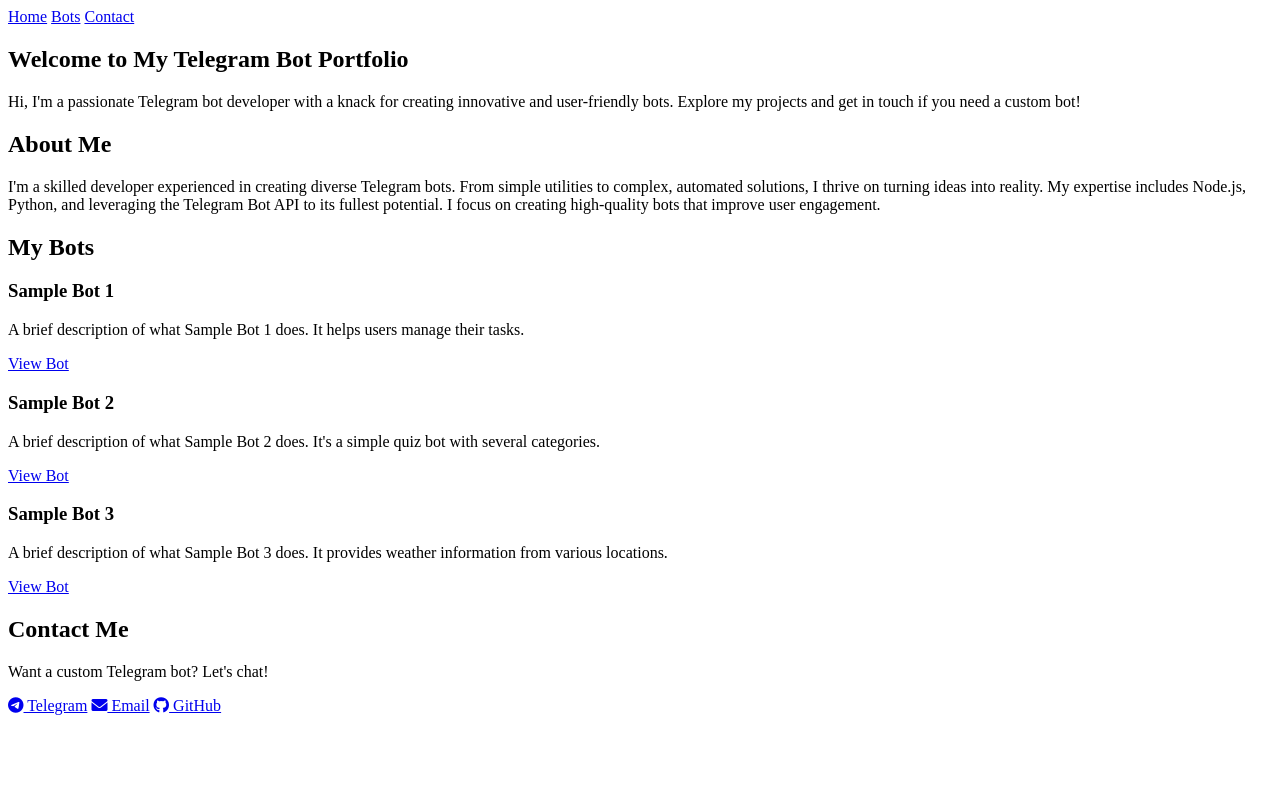
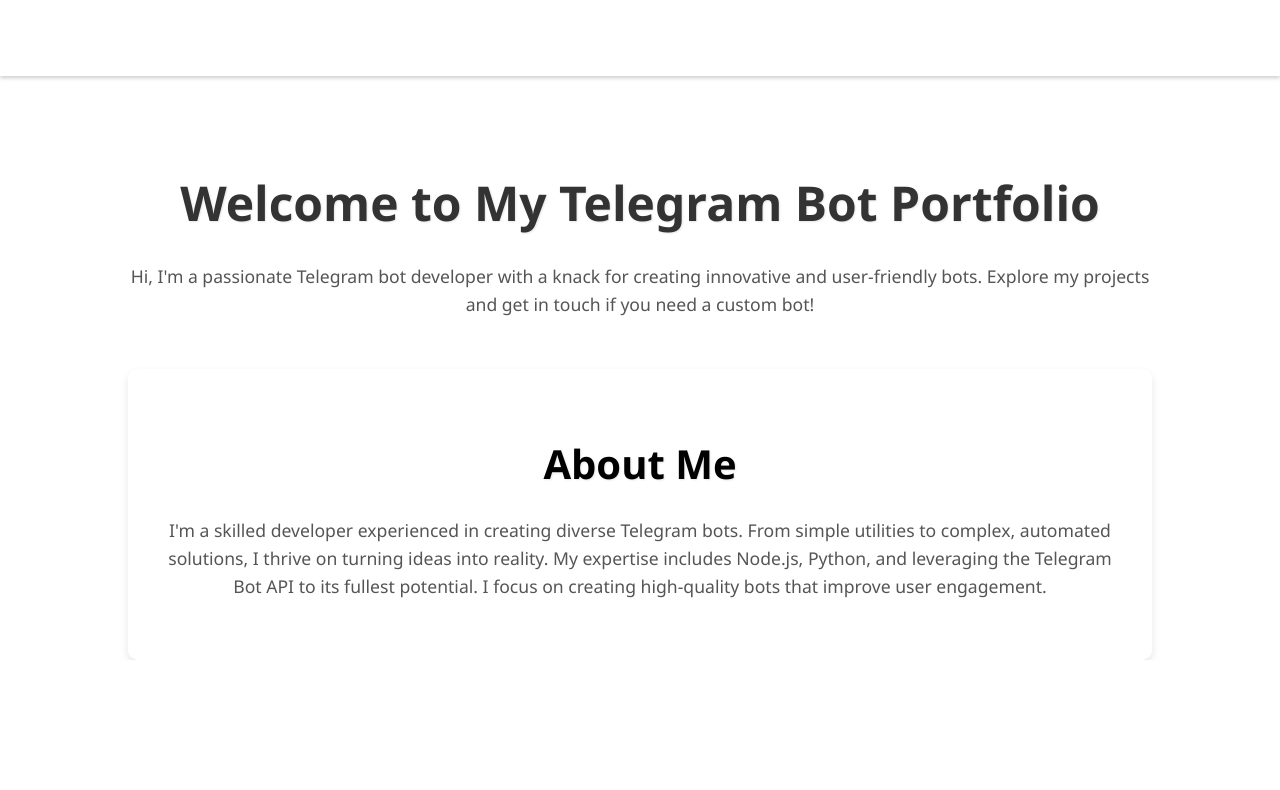
Before and after one commit to FAJTech/Mini-App-Portfolio, a plain HTML site: page index.html in a window 1280 px wide. Shown: the top 790 px of the page. Drawn offline with Linux system fonts and the light colour scheme; a script that the page names is missing.

Commit message:
Update index.html

```diff
--- a/index.html
+++ b/index.html
@@ -7,6 +7,233 @@
     <link rel="stylesheet" href="styles.css">
     <link rel="stylesheet" href="https://cdnjs.cloudflare.com/ajax/libs/font-awesome/6.0.0/css/all.min.css" integrity="sha512-9usAa10IRO0HhonpyAIVpjrylPvoDwiPUiKdWk5t3PyolY1cOd4DSE0Ga+ri4AuTroPR5aQvXU9xC6qOPnzFeg==" crossorigin="anonymous" referrerpolicy="no-referrer" />
     <script src="https://telegram.org/js/telegram-web-app.js"></script>
+    <style>
+    /* styles.css */
+
+body {
+    font-family: 'Segoe UI', Tahoma, Geneva, Verdana, sans-serif;
+    margin: 0;
+    padding: 0;
+    background-color: #f4f4f4;
+    color: #333;
+    line-height: 1.6;
+}
+
+.container {
+    width: 80%;
+    margin: auto;
+    overflow: hidden;
+    padding: 0 20px; /* Add padding for mobile */
+}
+
+/* Navigation Bar */
+.navbar {
+    background-color: #333;
+    color: #fff;
+    overflow: hidden;
+    position: sticky;
+    top: 0;
+    z-index: 100;
+    box-shadow: 0 2px 4px rgba(0, 0, 0, 0.2); /* Subtle shadow */
+}
+
+.navbar .container {
+    display: flex;
+    justify-content: space-around;
+    align-items: center;
+    padding: 15px 0;
+}
+
+.navbar a {
+    color: #fff;
+    text-decoration: none;
+    padding: 10px 15px;
+    border-radius: 5px;
+    transition: background-color 0.3s ease; /* Smooth transition for hover */
+}
+
+.navbar a:hover {
+    background-color: #555;
+}
+
+/* Sections */
+.section {
+    padding: 50px 0;
+    text-align: center;
+}
+
+.section h2 {
+    font-size: 2.5em;
+    margin-bottom: 20px;
+    color: #333;
+    text-shadow: 1px 1px 2px rgba(0, 0, 0, 0.1); /* Subtle text shadow */
+}
+
+.section p {
+    font-size: 1.1em;
+    margin-bottom: 30px;
+    color: #555;
+}
+
+/* Home Section */
+.intro-section {
+    margin-bottom: 50px;
+}
+
+.intro-section h1 {
+    font-size: 3em;
+    color: #333;
+    margin-bottom: 20px;
+    text-shadow: 1px 1px 2px rgba(0, 0, 0, 0.1); /* Subtle text shadow */
+}
+
+.about-me {
+    background-color: #fff;
+    padding: 30px;
+    border-radius: 10px;
+    box-shadow: 0 4px 8px rgba(0, 0, 0, 0.1); /* Subtle shadow */
+}
+
+/* Bots Section */
+.bot-grid {
+    display: grid;
+    grid-template-columns: repeat(auto-fit, minmax(300px, 1fr));
+    gap: 30px;
+}
+
+.bot-item {
+    background-color: #fff;
+    padding: 30px;
+    border-radius: 10px;
+    box-shadow: 0 4px 8px rgba(0, 0, 0, 0.1); /* Subtle shadow */
+    text-align: left;
+    transition: transform 0.3s ease, box-shadow 0.3s ease; /* Smooth transition for hover */
+}
+
+.bot-item:hover {
+    transform: translateY(-5px);
+    box-shadow: 0 6px 12px rgba(0, 0, 0, 0.2); /* Increased shadow on hover */
+}
+
+.bot-item h3 {
+    font-size: 1.8em;
+    margin-bottom: 15px;
+    color: #333;
+}
+
+.bot-link {
+    display: inline-block;
+    padding: 12px 24px;
+    background-color: #007bff;
+    color: #fff;
+    text-decoration: none;
+    border-radius: 5px;
+    transition: background-color 0.3s ease; /* Smooth transition for hover */
+}
+
+.bot-link:hover {
+    background-color: #0056b3;
+}
+/* Contact Section */
+.contact-methods {
+    display: flex;
+    justify-content: center;
+    gap: 30px;
+    margin-top: 30px;
+}
+
+.contact-link {
+    display: inline-block;
+    padding: 12px 24px;
+    background-color: #28a745;
+    color: #fff;
+    text-decoration: none;
+    border-radius: 5px;
+    transition: background-color 0.3s ease, transform 0.3s ease; /* Smooth transition for hover */
+}
+
+.contact-link:hover {
+    background-color: #218838;
+    transform: scale(1.05);
+}
+
+.contact-link i {
+    margin-right: 10px;
+}
+
+/* Responsive Design */
+@media (max-width: 768px) {
+    .container {
+        width: 95%;
+    }
+
+    .section {
+        padding: 30px 0;
+    }
+
+    .section h2 {
+        font-size: 2em;
+    }
+
+    .section p {
+        font-size: 1em;
+    }
+
+    .bot-grid {
+        grid-template-columns: 1fr;
+    }
+
+    .contact-methods {
+        flex-direction: column;
+        align-items: center;
+    }
+}
+
+/* Animations */
+.bot-link, .contact-link, .navbar a {
+    transition: background-color 0.3s ease, color 0.3s ease, transform 0.3s ease;
+}
+
+.bot-link:hover, .contact-link:hover, .navbar a:hover {
+    transform: scale(1.05);
+}
+
+/* Telegram Web App Styles */
+body {
+    background-color: var(--tg-theme-bg-color);
+    color: var(--tg-theme-text-color);
+}
+
+.navbar {
+    background-color: var(--tg-theme-secondary-bg-color);
+}
+
+.navbar a {
+    color: var(--tg-theme-text-color);
+}
+
+.section {
+    background-color: var(--tg-theme-bg-color);
+}
+
+.section h2 {
+    color: var(--tg-theme-text-color);
+}
+
+.bot-item {
+    background-color: var(--tg-theme-secondary-bg-color);
+}
+
+.bot-item h3 {
+    color: var(--tg-theme-text-color);
+}
+
+.bot-item p {
+    color: var(--tg-theme-text-color);
+}
+
+
+    </style>
 
 </head>
 <body>
@@ -71,7 +298,54 @@
         </div>
     </section>
 
-    <script src="script.js"></script>
+    <script src="script.js">
+    // script.js
+document.addEventListener("DOMContentLoaded", function() {
+    const tg = window.Telegram.WebApp;
+    tg.ready();
+
+    // Function to scroll smoothly to a section
+    function scrollToSection(sectionId) {
+        const section = document.getElementById(sectionId);
+        if (section) {
+            section.scrollIntoView({ behavior: 'smooth' });
+        }
+    }
+
+    // Add event listeners to navigation links
+    const navLinks = document.querySelectorAll('.nav-link');
+    navLinks.forEach(link => {
+        link.addEventListener('click', function(event) {
+            event.preventDefault();
+            const sectionId = this.getAttribute('href').substring(1); // Remove '#'
+            scrollToSection(sectionId);
+        });
+    });
+
+    // Example of sending data back to Telegram (optional)
+    // You can customize this to send any data you want when a button is clicked
+
+   /*
+    const sampleBotLink = document.querySelector('.bot-link');
+    sampleBotLink.addEventListener('click', function(event) {
+      event.preventDefault();
+      const botLink = this.getAttribute('href');
+      //  tg.openLink(botLink); //Open the link on telegram
+      tg.openTelegramLink(botLink); //Open the link on telegram (best for telegram links)
+    });
+    */
+
+    //Set Telegram Main Button
+
+      tg.MainButton.setText("Share Portfolio");
+      tg.MainButton.onClick(function(){
+        tg.showAlert("Thanks for sharing.");
+      });
+      tg.MainButton.show();
+});
+
+
+    </script>
 
 </body>
 </html>
```
